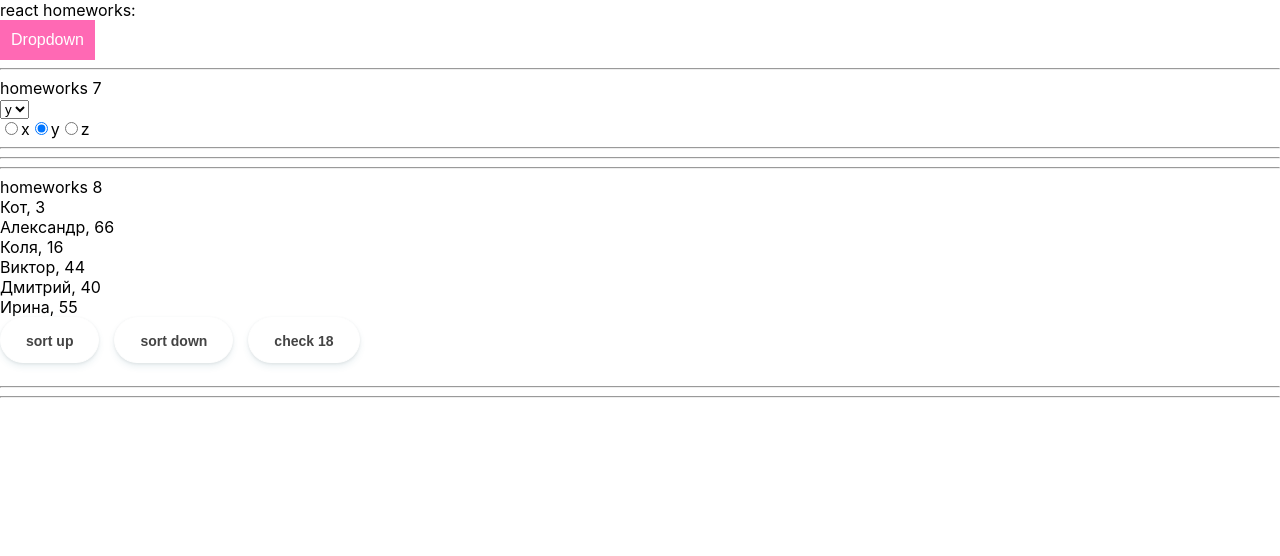
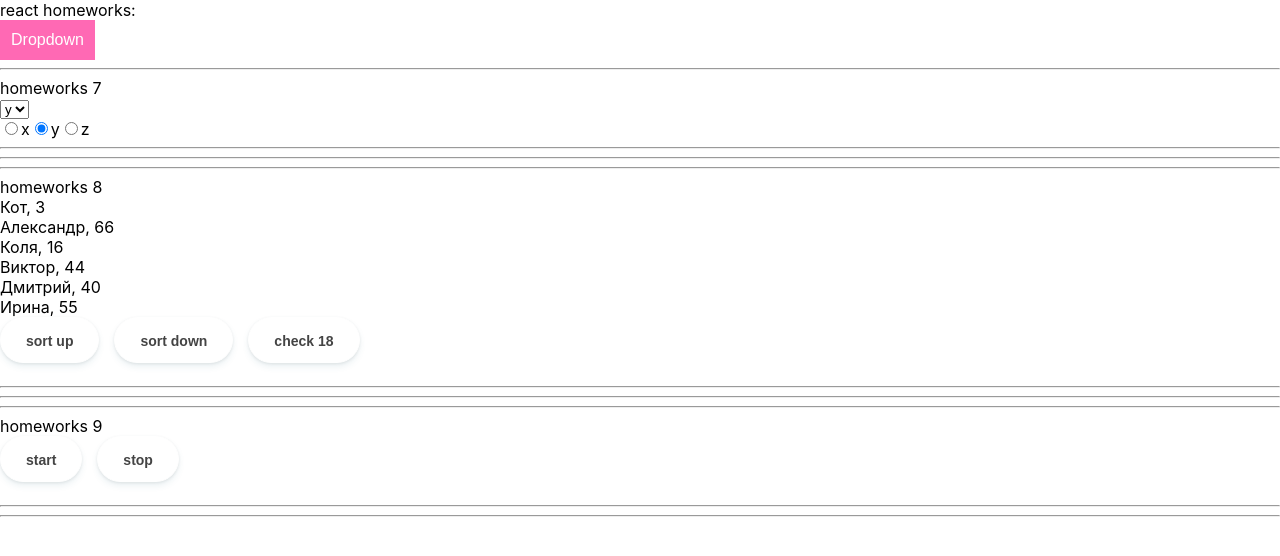
Before and after one commit to Lecser/homeworks-by-ignat, a React (Create React App) app: page /#/junior in a window 1280 px wide. Shown: the top 556 px of the page. Built offline with nearby package versions, Linux system fonts and the light colour scheme.

Commit message:
done hw9

```diff
--- a/src/p2-homeworks/h5-rrd-v6/pages/Junior.tsx
+++ b/src/p2-homeworks/h5-rrd-v6/pages/Junior.tsx
@@ -1,12 +1,14 @@
 import React from "react";
 import HW7 from "../../h7/HW7";
 import HW8 from "../../h8/HW8";
+import HW9 from "../../h9/HW9";
 
 function Junior() {
   return (
     <div>
       <HW7 />
       <HW8 />
+      <HW9 />
     </div>
   );
 }
--- a/src/p2-homeworks/h9/Clock.tsx
+++ b/src/p2-homeworks/h9/Clock.tsx
@@ -1,52 +1,45 @@
-import React, {useState} from 'react'
-import SuperButton from '../h4/common/c2-SuperButton/SuperButton'
+import React, { useState } from "react";
+import SuperButton from "../h4/common/c2-SuperButton/SuperButton";
 
 function Clock() {
-    const [timerId, setTimerId] = useState<number>(0)
-    const [date, setDate] = useState<Date>()
-    const [show, setShow] = useState<boolean>(false)
+  const [timerId, setTimerId] = useState<number>(0);
+  const [date, setDate] = useState<Date>();
+  const [show, setShow] = useState<boolean>(false);
 
   const stop = () => {
-        // stop
-    }
+    clearTimeout(timerId);
+  };
   const start = () => {
-        stop()
+    stop();
     const id: number = window.setInterval(() => {
       // setDate
-        }, 1000)
-        setTimerId(id)
-    }
+      setDate(new Date());
+    }, 1000);
+    setTimerId(id);
+  };
 
   const onMouseEnter = () => {
-        // show
-    }
+    setShow(true);
+  };
   const onMouseLeave = () => {
-        // close
-    }
+    setShow(false);
+  };
 
-    const stringTime = 'Time' // fix with date
-    const stringDate = 'Date' // fix with date
+  const stringTime = date?.toLocaleTimeString(); // fix with date
+  const stringDate = date?.toLocaleDateString(); // fix with date
 
   return (
     <div>
-            <div
-                onMouseEnter={onMouseEnter}
-                onMouseLeave={onMouseLeave}
-            >
+      <div onMouseEnter={onMouseEnter} onMouseLeave={onMouseLeave}>
         {stringTime}
       </div>
 
-            {show && (
-                <div>
-                    {stringDate}
-                </div>
-            )}
+      {show && <div>{stringDate}</div>}
 
       <SuperButton onClick={start}>start</SuperButton>
       <SuperButton onClick={stop}>stop</SuperButton>
-
     </div>
-    )
+  );
 }
 
-export default Clock
+export default Clock;
```
Lines whose indentation alone changed are shown as unchanged.
